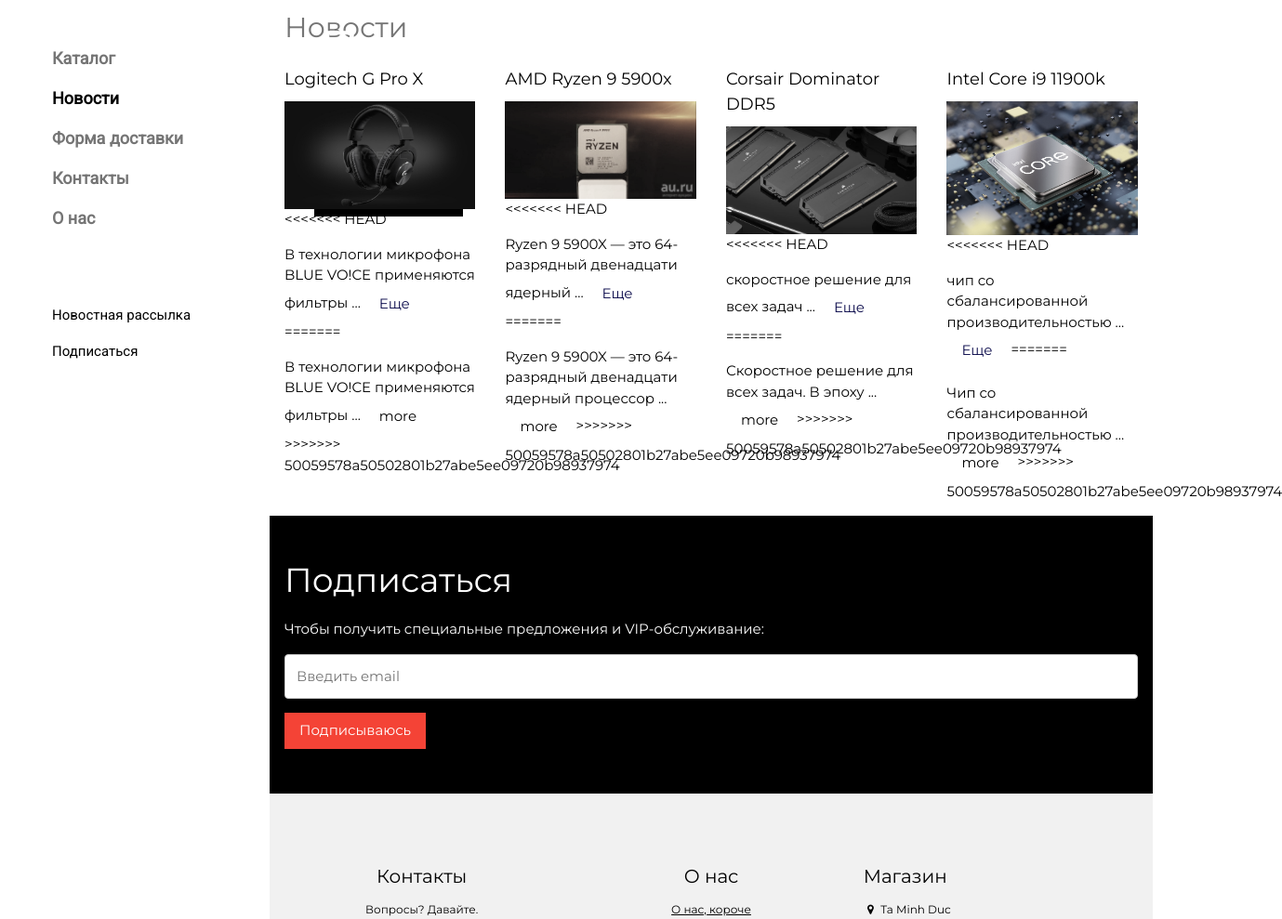
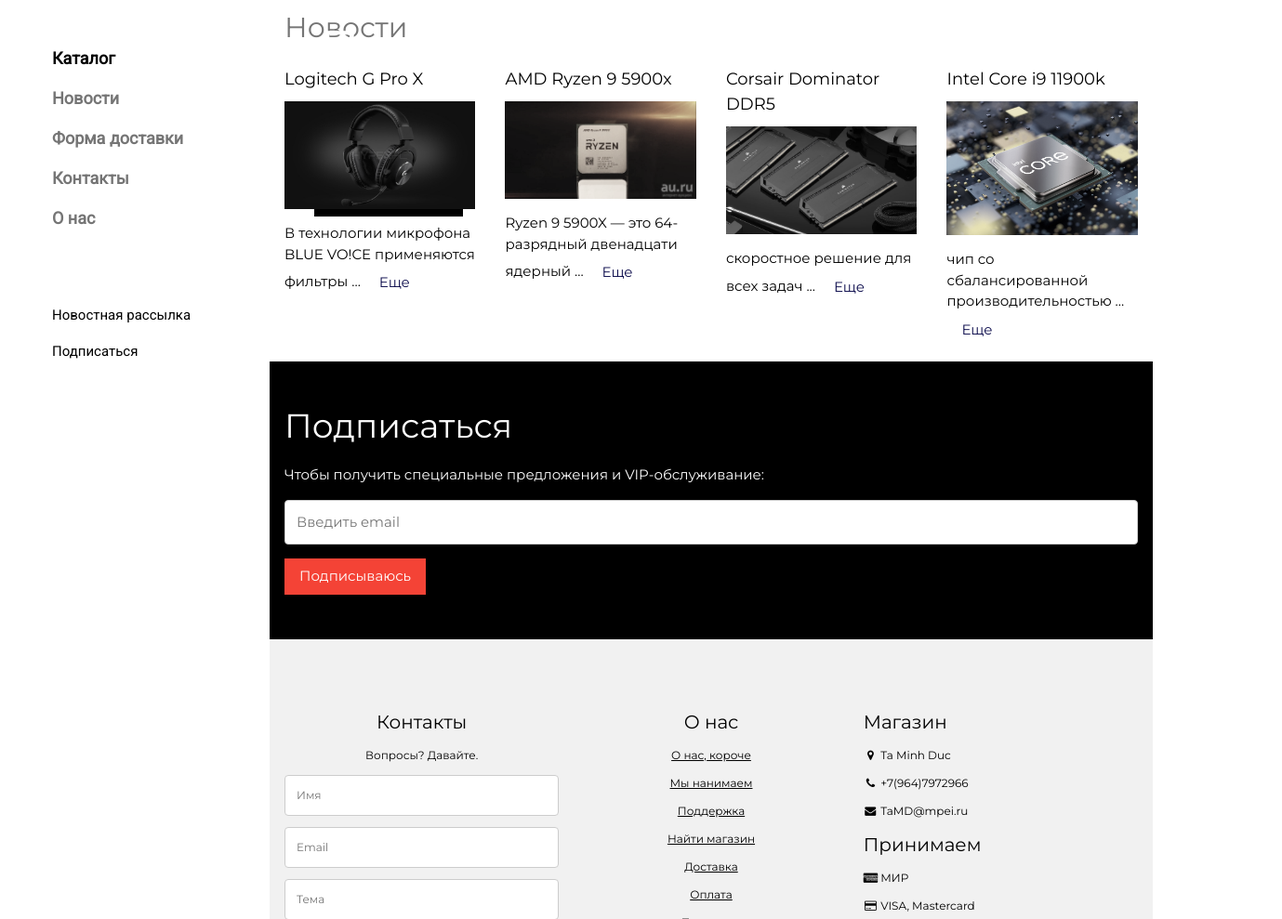
Before and after one commit to mrtmdpro/ClothingStore-SchoolWork-Old, a plain HTML site: page news.html in a window 1280 px wide. Shown: the part 111-1100 px from the top of the page at 93% size, 1379 px wide, since content can reach past the window. Drawn offline with Linux system fonts and the light colour scheme.

Commit message:
chinh mau cho more

```diff
--- a/news.html
+++ b/news.html
@@ -28,8 +28,8 @@
             <h3 class="myDesigns-wide"><b>TA MINH DUC</b></h3>
         </div>
         <div class="myDesigns-padding-64 myDesigns-large myDesigns-text-grey" style="font-weight:bold">
-            <a href="index.html" class="myDesigns-bar-item myDesigns-button">Каталог</a>
-            <a href="news.html" class="myDesigns-button myDesigns-block myDesigns-white myDesigns-left-align">Новости</a>
+            <a href="index.html" class="myDesigns-button myDesigns-block myDesigns-white myDesigns-left-align">Каталог</a>
+            <a href="news.html" class="myDesigns-bar-item myDesigns-button">Новости</a>
             <a href="shipping.html" class="myDesigns-bar-item myDesigns-button">Форма доставки</a>
             <a href="#footer" class="myDesigns-bar-item myDesigns-button">Контакты</a>
             <a href="#footer" class="myDesigns-bar-item myDesigns-button">О нас</a>
@@ -79,14 +79,9 @@
                 <div class="myDesigns-container">
                     <h5>Logitech G Pro X</h5>
                     <img src="images/parts8.jpg" style="width:100%">
-<<<<<<< HEAD
                     <p>
                         В технологии микрофона BLUE VO!CE применяются фильтры ...
                         <a  style="color: blue" href="javascript:void(0)" class="myDesigns-bar-item myDesigns-button myDesigns-padding" onclick="document.getElementById('news').style.display='block'">Еще</a>
-=======
-                    <p>В технологии микрофона BLUE VO!CE применяются фильтры ...
-                        <a href="javascript:void(0)" class="myDesigns-bar-item myDesigns-button myDesigns-padding" onclick="document.getElementById('news').style.display='block'">more</a>
->>>>>>> 50059578a50502801b27abe5ee09720b98937974
                     </p>
                 </div>
             </div>
@@ -95,14 +90,9 @@
                 <div class="myDesigns-container">
                     <h5>AMD Ryzen 9 5900x</h5>
                     <img src="images/parts2.jpg" style="width:100%">
-<<<<<<< HEAD
                     <p>
                         Ryzen 9 5900X — это 64-разрядный двенадцати ядерный  ...
                         <a style="color: blue" href="javascript:void(0)" class="myDesigns-bar-item myDesigns-button myDesigns-padding" onclick="document.getElementById('news2').style.display='block'">Еще</a>
-=======
-                    <p>Ryzen 9 5900X — это 64-разрядный двенадцати ядерный процессор ...
-                        <a href="javascript:void(0)" class="myDesigns-bar-item myDesigns-button myDesigns-padding" onclick="document.getElementById('news2').style.display='block'">more</a>
->>>>>>> 50059578a50502801b27abe5ee09720b98937974
                     </p>
                 </div>
             </div>
@@ -111,14 +101,9 @@
                 <div class="myDesigns-container">
                     <h5>Corsair Dominator DDR5</h5>
                     <img src="images/parts3.jpg" style="width:100%">
-<<<<<<< HEAD
                     <p>
                         скоростное решение для всех задач ...
                         <a style="color: blue" href="javascript:void(0)" class="myDesigns-bar-item myDesigns-button myDesigns-padding" onclick="document.getElementById('news3').style.display='block'">Еще</a>
-=======
-                    <p>Скоростное решение для всех задач. В эпоху ...
-                        <a href="javascript:void(0)" class="myDesigns-bar-item myDesigns-button myDesigns-padding" onclick="document.getElementById('news3').style.display='block'">more</a>
->>>>>>> 50059578a50502801b27abe5ee09720b98937974
                     </p>
                 </div>
             </div>
@@ -127,14 +112,9 @@
                 <div class="myDesigns-container">
                     <h5>Intel Core i9 11900k</h5>
                     <img src="images/parts4.jpg" style="width:100%">
-<<<<<<< HEAD
                     <p>
                         чип со сбалансированной производительностью ...
                         <a style="color: blue" href="javascript:void(0)" class="myDesigns-bar-item myDesigns-button myDesigns-padding" onclick="document.getElementById('news4').style.display='block'">Еще</a>
-=======
-                    <p>Чип со сбалансированной производительностью ...
-                        <a href="javascript:void(0)" class="myDesigns-bar-item myDesigns-button myDesigns-padding" onclick="document.getElementById('news4').style.display='block'">more</a>
->>>>>>> 50059578a50502801b27abe5ee09720b98937974
                     </p>
                 </div>
             </div>
```
